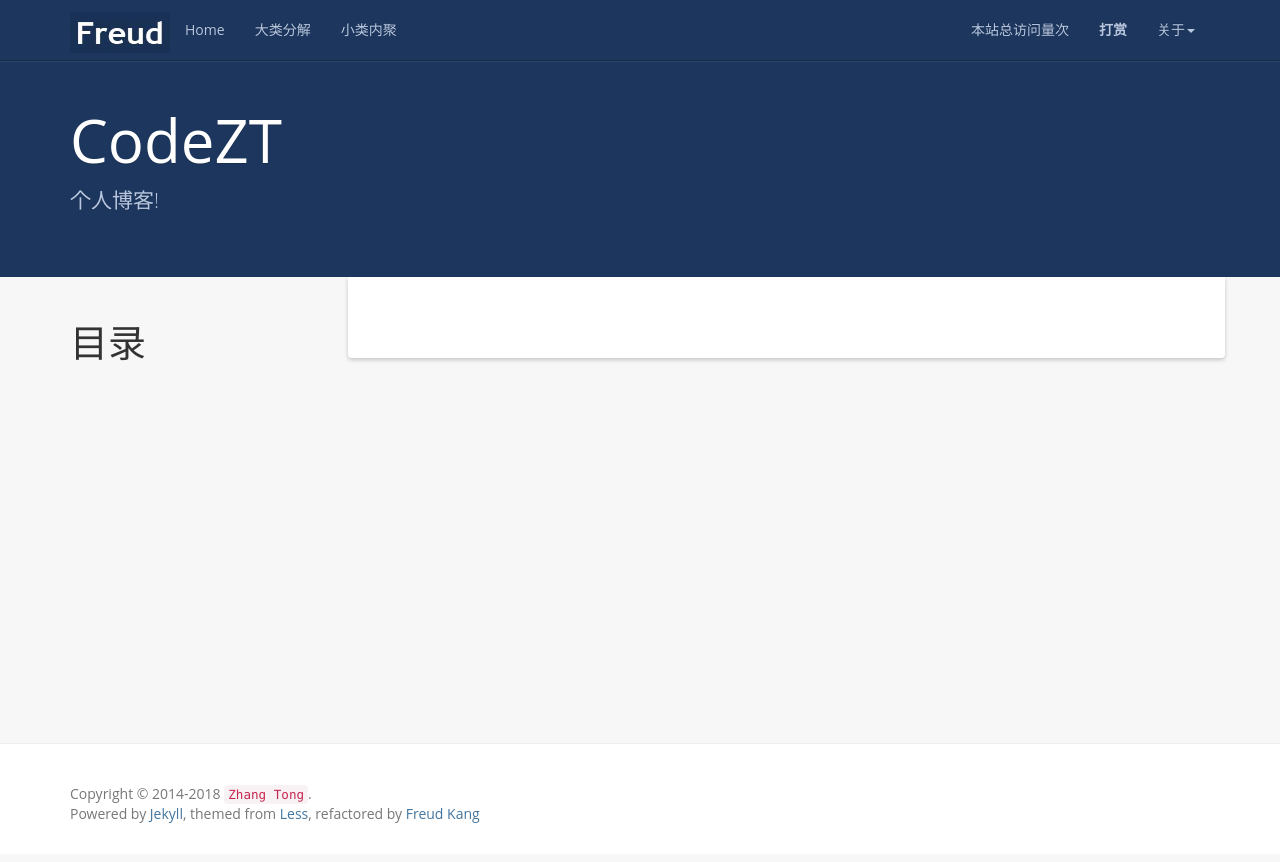
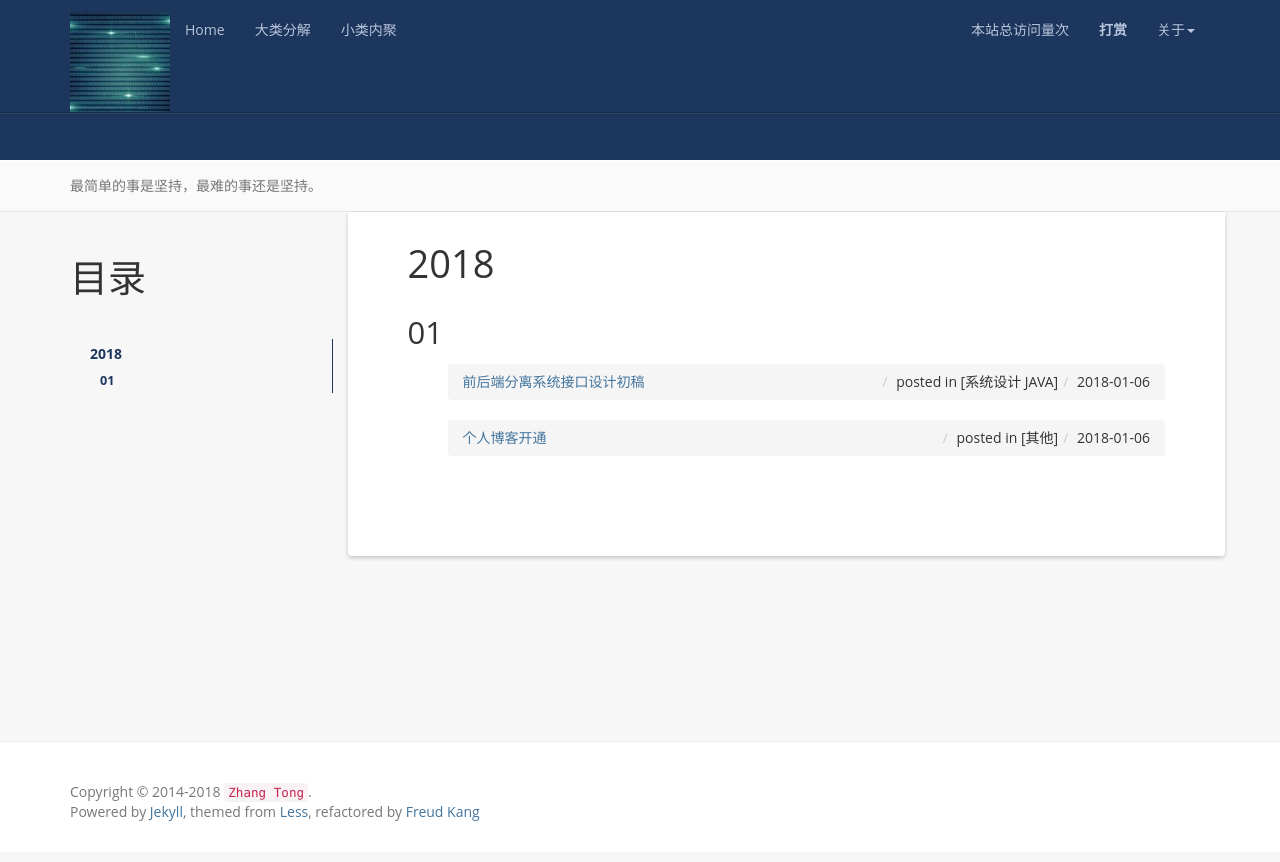
Before and after one commit to CodeZT/codezt.github.com, a Jekyll site: the page built from index.html, in a window 1280 px wide. Shown: the top 862 px of the page. Built offline with Jekyll 4.4.1, drawn with Linux system fonts in a browser that asks for light colours; nearby versions of some CDN libraries; a script that is not in the unit is left out; the list of posts is cut into pages by our own code; comment, search, counter and statistics services are not loaded.

Commit message:
开通博客

```diff
--- a/_config.yml
+++ b/_config.yml
@@ -22,4 +22,4 @@ github_username: CodeZT
 # Build settings
 markdown: kramdown
 
-baidu_analysis: 94be4b0f9fc5d94cc0d0415ea6761ae9
+baidu_analysis: 1a8f2c15f158c1566c34c52080b99c09
--- a/categories/index.html
+++ b/categories/index.html
@@ -13,9 +13,11 @@ header: Posts By Category
       		<ul class="nav sidenav">
 						{% if site.categories.first[0] == null %}
 							{% for category in site.categories %}
-				    	<li><a href="#{{ category }}-ref">
+									<li>
+										<a href="#{{ category }}-ref">
 										{{ category | join: "/" }} <span style="color: #999999;" >({{ site.categories[category].size }})</span>
-				    	</a></li>
+										</a>
+									</li>
 							{% endfor %}
 						{% else %}
 							{% for category in site.categories %}
--- a/index.html
+++ b/index.html
@@ -11,13 +12,13 @@ layout: default
               <ul class="nav sidenav">
                 {% for post in site.posts  %}
                   {% capture this_year %}{{ post.date | date: "%Y" }}{% endcapture %}
-                  {% capture this_month %}{{ post.date | date: "%B" }}{% endcapture %}
+                  {% capture this_month %}{{ post.date | date: "%m" }}{% endcapture %}
                   {% capture next_year %}{{ post.previous.date | date: "%Y" }}{% endcapture %}
-                  {% capture next_month %}{{ post.previous.date | date: "%B" }}{% endcapture %}
+                  {% capture next_month %}{{ post.previous.date | date: "%m" }}{% endcapture %}
                   {% if forloop.first %}
-                    <li><a href="#year_{{this_year}}">{{this_year}}</a>
+                    <li><a href="#{{this_year}}">{{this_year}}</a>
                       <ul class="nav">
-                        <li><a href="#month_{{this_year}}_{{this_month}}">{{this_month}}</a></li>
+                        <li><a href="#{{this_year}}-{{this_month}}">{{this_month}}</a></li>
                   {% endif %}
                   {% if forloop.last %}
                         </ul>
@@ -26,12 +27,12 @@ layout: default
                     {% if this_year != next_year %}
                         </ul>
                       </li>
-                      <li><a href="#year_{{next_year}}">{{next_year}}</a>
+                      <li><a href="#{{next_year}}">{{next_year}}</a>
                         <ul class="nav">
-                          <li><a href="#month_{{next_year}}_{{next_month}}">{{next_month}}</a></li>
+                          <li><a href="#{{next_year}}-{{next_month}}">{{next_month}}</a></li>
                     {% else %}
                       {% if this_month != next_month %}
-                          <li><a href="#month_{{next_year}}_{{next_month}}">{{next_month}}</a></li>
+                          <li><a href="#{{next_year}}-{{next_month}}">{{next_month}}</a></li>
                       {% endif %}
                     {% endif %}
                   {% endif %}
@@ -50,31 +51,33 @@ layout: default
               <div class="home">
                 {% for post in site.posts  %}
                   {% capture this_year %}{{ post.date | date: "%Y" }}{% endcapture %}
-                  {% capture this_month %}{{ post.date | date: "%B" }}{% endcapture %}
+                  {% capture this_month %}{{ post.date | date: "%m" }}{% endcapture %}
                   {% capture next_year %}{{ post.previous.date | date: "%Y" }}{% endcapture %}
-                  {% capture next_month %}{{ post.previous.date | date: "%B" }}{% endcapture %}
+                  {% capture next_month %}{{ post.previous.date | date: "%m" }}{% endcapture %}
 
                   {% if forloop.first %}
-                    <h1 id="year_{{this_year}}">{{this_year}}</h1>
-                    <h2 id="month_{{this_year}}_{{this_month}}">{{this_month}}</h2>
+                    <h1 id="{{this_year}}">{{this_year}}</h1>
+                    <h2 id="{{this_year}}-{{this_month}}">{{this_month}}</h2>
                     <ul>
                   {% endif %}
 
                   <ol class="breadcrumb">
-                   <li><span>{{ post.date | date: "%B %e, %Y" }}</span> &raquo; <a href="{{ post.url | prepend: site.baseurl }}">{{ post.title }}</a></li>
+                    <li><a href="{{ post.url | prepend: site.baseurl }}">{{ post.title }}</a></li>
+                    <li style="float:right;"><span>{{ post.date | date: "%F" }}</span></li>
+                    <li style="float:right;"><span>posted in [{{post.tag}}]</span></li>
                   </ol>
                   {% if forloop.last %}
                     </ul>
                   {% else %}
                     {% if this_year != next_year %}
                       </ul>
-                      <h1 id="year_{{next_year}}">{{next_year}}</h1>
-                      <h2 id="month_{{next_year}}_{{next_month}}">{{next_month}}</h2>
+                      <h1 id="{{next_year}}">{{next_year}}</h1>
+                      <h2 id="{{next_year}}-{{next_month}}">{{next_month}}</h2>
                       <ul>
                     {% else %}
                       {% if this_month != next_month %}
                         </ul>
-                        <h2 id="month_{{next_year}}_{{next_month}}">{{next_month}}</h2>
+                        <h2 id="{{next_year}}-{{next_month}}">{{next_month}}</h2>
                         <ul>
                       {% endif %}
                     {% endif %}
```
Also changed, not shown: other parts of index.html (+1 -0 lines), _posts/2018-01-06-个人博客开通.md (renamed from _posts/JAVA-2018-01-06-前后端分离接口设计初稿.md, +4 -4 lines), _posts/2018-01-06-前后端分离接口设计初稿.md (added, +10 -0 lines), donate/index.md (+1 -1 lines), reference.md (+1 -20 lines), favicon.ico (added), favicon.png (added), styles/images/freud.jpg (deleted), styles/images/jiezishu.jpg (deleted), styles/images/logo.jpg, 1 other file. Lines whose indentation alone changed are shown as unchanged.
